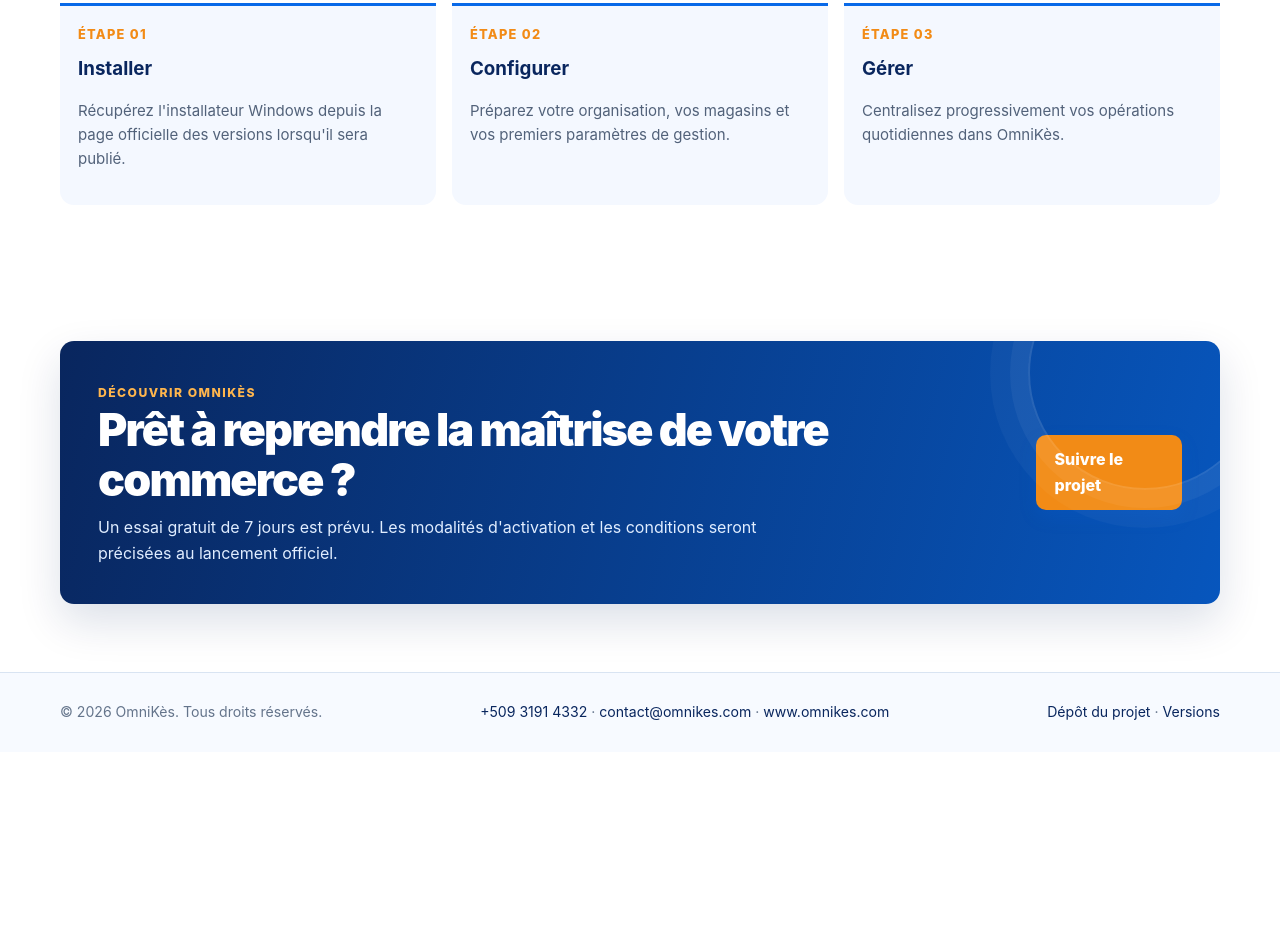
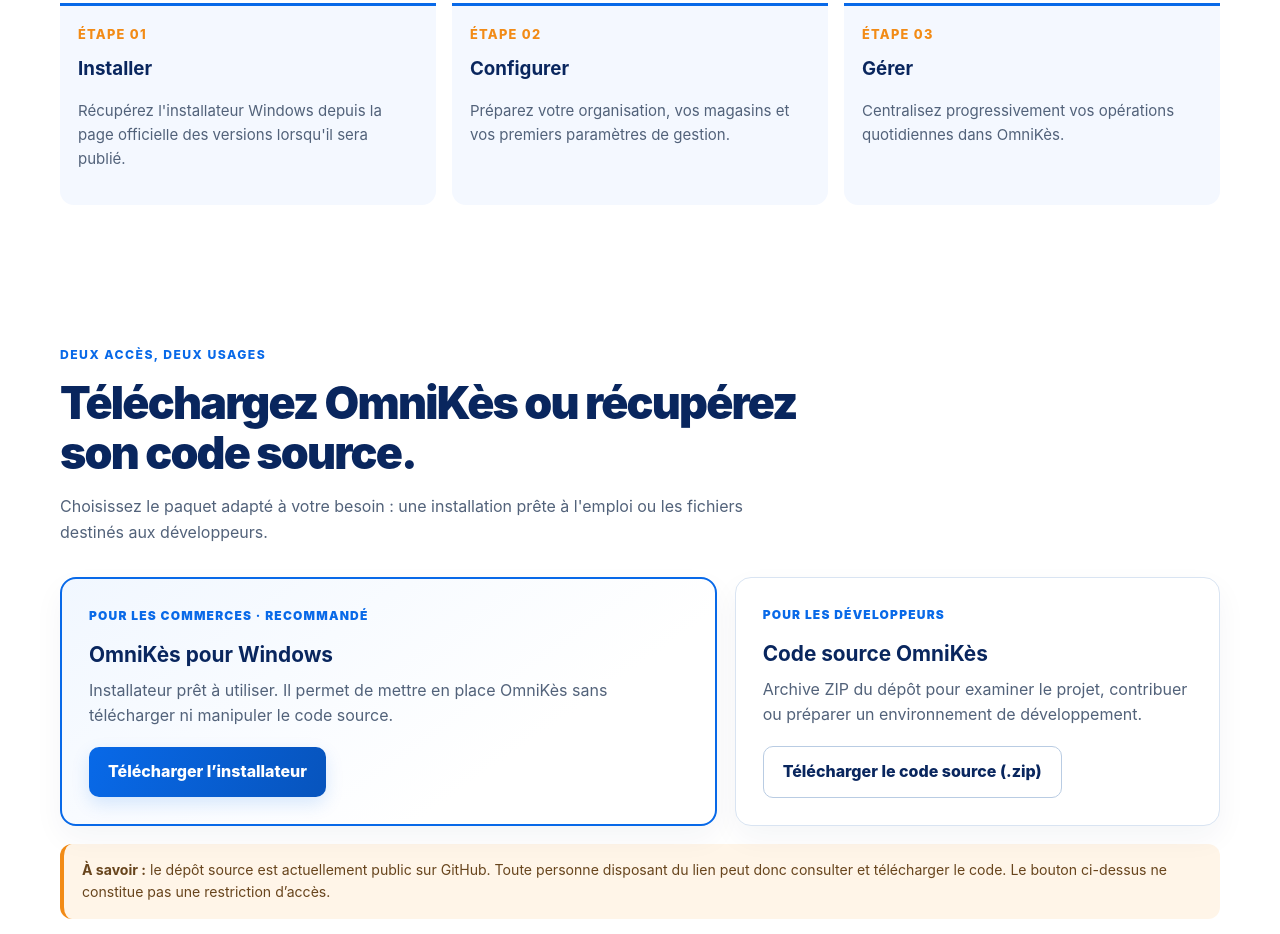
Before and after one commit to Mc-Pentester/omnikes-site, a plain HTML site: page index.html in a window 1280 px wide. Shown: the part 3646-4580 px from the top of the page. Before the commit the page ends 4398 px from the top, so only its background shows below. Drawn offline with Linux system fonts and the light colour scheme.

Commit message:
feat(site): distinguish Windows installer and source downloads

```diff
--- a/index.html
+++ b/index.html
@@ -58,13 +58,24 @@ h1 span{display:inline-block;text-shadow:0 5px 18px #0869e817}
   .plan-month{font-size:.82rem}
 }
 
+
+.download-grid{display:grid;grid-template-columns:1.15fr .85fr;gap:18px;align-items:stretch}
+.download-card{padding:27px;border:1px solid var(--line);border-radius:16px;background:#fff;box-shadow:0 12px 30px #09265e0c;display:flex;flex-direction:column}
+.download-card.primary-card{border:2px solid var(--blue);background:linear-gradient(145deg,#f1f7ff,#fff 70%)}
+.download-card h3{margin:12px 0 7px;color:var(--navy);font-size:1.3rem}
+.download-card p{color:var(--muted);margin:0 0 18px}
+.download-card .btn{margin-top:auto;align-self:flex-start}
+.download-kicker{font-size:.75rem;font-weight:900;letter-spacing:.1em;text-transform:uppercase;color:var(--blue)}
+.download-note{margin-top:18px;padding:15px 18px;border-radius:12px;background:#fff5e8;border-left:4px solid var(--orange);color:#68451d;font-size:.88rem}
+@media(max-width:700px){.download-grid{grid-template-columns:1fr}.download-card .btn{width:100%}}
+
 </style>
 </head>
 <body>
   <header class="top"><nav class="wrap" aria-label="Navigation principale">
     <a class="brand" href="#" aria-label="OmniKès, accueil"><img src="assets/omnikes-logo.jpeg" alt="OmniKès — Logiciel POS"></a>
     <button class="menu-toggle" type="button" aria-expanded="false" aria-controls="site-menu">Menu ☰</button>
-    <div class="navlinks" id="site-menu"><a href="#avantages">Avantages</a><a href="#tarifs">Tarifs</a><a href="#fonctionnement">Fonctionnement</a><a href="#essai">Essai</a><a class="nav-cta" href="https://github.com/Mc-Pentester/omnikes/releases">Téléchargements</a></div>
+    <div class="navlinks" id="site-menu"><a href="#avantages">Avantages</a><a href="#tarifs">Tarifs</a><a href="#fonctionnement">Fonctionnement</a><a href="#essai">Essai</a><a class="nav-cta" href="#telechargements">Téléchargements</a></div>
   </nav></header>
   <main>
     <section class="hero wrap">
@@ -72,7 +83,7 @@ h1 span{display:inline-block;text-shadow:0 5px 18px #0869e817}
         <div class="eyebrow"><span class="dot"></span> Conçu pour tous les commerces · petits & grands</div>
         <h1>Gérez plus.<br>Vendez mieux.<br><span>Développez votre commerce !</span></h1>
         <p>OmniKès est un logiciel POS moderne, simple et puissant pour gérer vos ventes, stocks et clients en toute simplicité.</p>
-        <div class="actions"><a class="btn primary" href="https://github.com/Mc-Pentester/omnikes/releases">Voir les téléchargements</a><a class="btn secondary" href="#avantages">Découvrir OmniKès</a></div>
+        <div class="actions"><a class="btn primary" href="#telechargements">Voir les téléchargements</a><a class="btn secondary" href="#avantages">Découvrir OmniKès</a></div>
         <p class="note">Disponible en installation locale. Le cloud et la boutique en ligne sont facultatifs.</p>
         <div class="hero-proof"><span>✓ Fonctionnement local</span><span>✓ Données sous votre maîtrise</span><span>✓ Pour petits et grands commerces</span></div>
       </div>
@@ -170,6 +181,29 @@ h1 span{display:inline-block;text-shadow:0 5px 18px #0869e817}
       <div class="section-head"><div class="eyebrow">Simple à comprendre</div><h2>Un parcours clair pour démarrer.</h2><p>Les étapes de mise en route seront documentées avec chaque version officielle.</p></div>
       <div class="steps"><article class="step"><div class="num">ÉTAPE 01</div><h3>Installer</h3><p>Récupérez l'installateur Windows depuis la page officielle des versions lorsqu'il sera publié.</p></article><article class="step"><div class="num">ÉTAPE 02</div><h3>Configurer</h3><p>Préparez votre organisation, vos magasins et vos premiers paramètres de gestion.</p></article><article class="step"><div class="num">ÉTAPE 03</div><h3>Gérer</h3><p>Centralisez progressivement vos opérations quotidiennes dans OmniKès.</p></article></div>
     </section>
+
+    <section class="section wrap" id="telechargements">
+      <div class="section-head">
+        <div class="eyebrow">Deux accès, deux usages</div>
+        <h2>Téléchargez OmniKès ou récupérez son code source.</h2>
+        <p>Choisissez le paquet adapté à votre besoin : une installation prête à l'emploi ou les fichiers destinés aux développeurs.</p>
+      </div>
+      <div class="download-grid">
+        <article class="download-card primary-card">
+          <div class="download-kicker">Pour les commerces · recommandé</div>
+          <h3>OmniKès pour Windows</h3>
+          <p>Installateur prêt à utiliser. Il permet de mettre en place OmniKès sans télécharger ni manipuler le code source.</p>
+          <a class="btn primary" href="https://github.com/Mc-Pentester/omnikes/releases">Télécharger l’installateur</a>
+        </article>
+        <article class="download-card">
+          <div class="download-kicker">Pour les développeurs</div>
+          <h3>Code source OmniKès</h3>
+          <p>Archive ZIP du dépôt pour examiner le projet, contribuer ou préparer un environnement de développement.</p>
+          <a class="btn secondary" href="https://github.com/Mc-Pentester/omnikes/archive/refs/heads/main.zip">Télécharger le code source (.zip)</a>
+        </article>
+      </div>
+      <p class="download-note"><strong>À savoir :</strong> le dépôt source est actuellement public sur GitHub. Toute personne disposant du lien peut donc consulter et télécharger le code. Le bouton ci-dessus ne constitue pas une restriction d’accès.</p>
+    </section>
     <section class="section wrap" id="essai">
       <div class="callout"><div><div class="eyebrow">Découvrir OmniKès</div><h2>Prêt à reprendre la maîtrise de votre commerce ?</h2><p>Un essai gratuit de 7 jours est prévu. Les modalités d'activation et les conditions seront précisées au lancement officiel.</p></div><a class="btn primary" href="https://github.com/Mc-Pentester/omnikes">Suivre le projet</a></div>
     </section>
```
